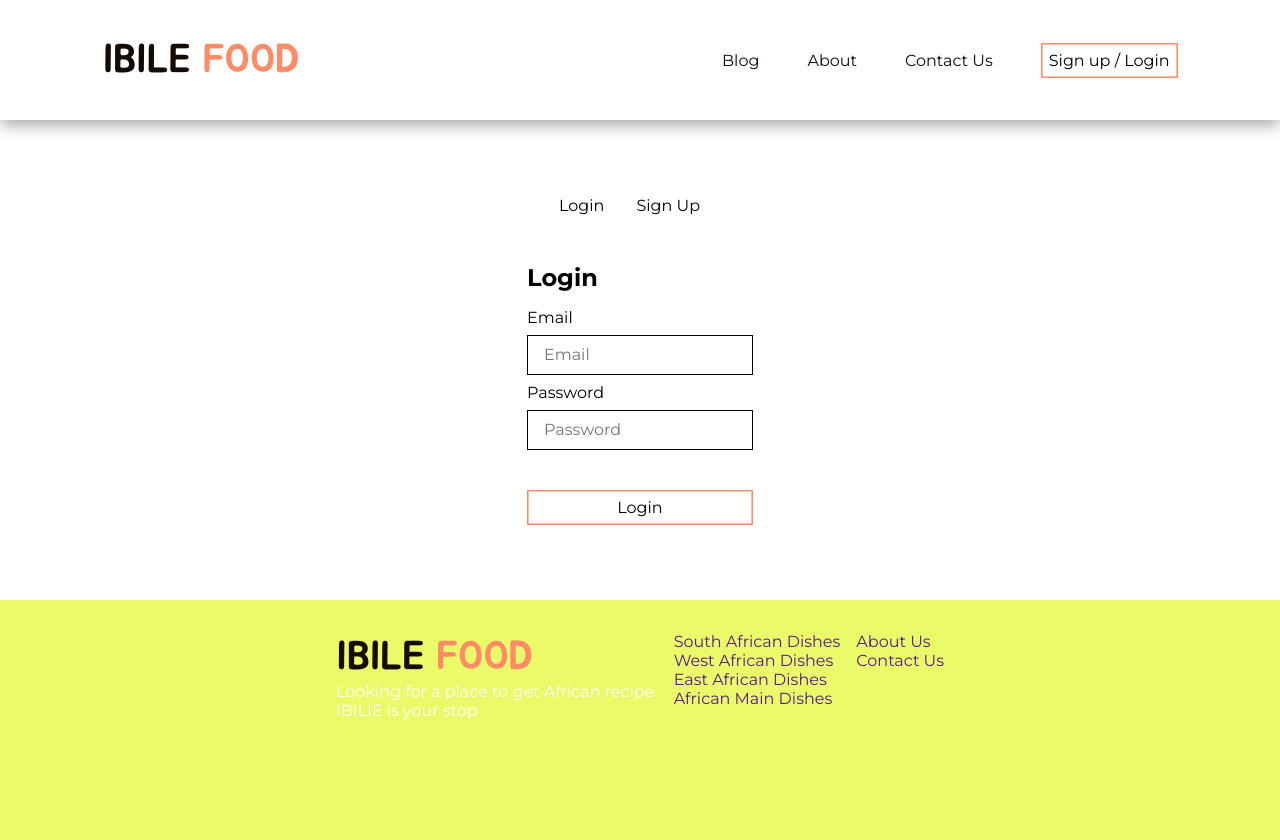
After one commit to Zulukhadeen/ibile, a PHP site: page /auth.php in a window 1280 px wide. The commit adds this page. Run offline with PHP 8.4, Linux system fonts and the light colour scheme; some libraries are stand-ins or nearby versions.

Commit message:
add login functionality

```diff
--- /dev/null
+++ b/assets/components/navbar.php
@@ -0,0 +1,22 @@
+<i class="fa-solid fa-bars btn-menu"></i>
+<nav class="menu bg-white">
+    <i class="fa-solid mg-2 fa-xmark btn-close"></i>
+    <a class="logo ff-jua " href="/">
+        <span class="text-dark"> IBILE </span> <span class="text-secondary">FOOD</span>
+    </a>
+    <div class="flex navbar">
+        <ul class="flex nav text-dark">
+            <li><a class="link" id="about" href="./about.html">Blog</a></li>
+            <li><a class="link" id="program" href="#">About</a></li>
+            <li><a class="link" id="join" href="#">Contact Us</a></li>
+        </ul>
+        <?php
+            if (isset($_SESSION['loggedIn']))  {
+                echo ' <a href="/server/auth/logout.php"> <button class="btn" type="button"> Log Out <button> </a> ';
+            } else {
+                echo ' <a href="/auth.php"><button class="btn" type="button"> Sign up / Login  </button> </a>' ;
+
+            }
+        ?>
+    </div>
+</nav>
--- a/assets/css/index.css
+++ b/assets/css/index.css
@@ -82,6 +82,9 @@ li, a {
 }
 .flex {
     display: flex;
+}
+.grid {
+    display: grid;
 }
 .flow > *:where(:not(:first-child)) {
 margin-top: var(--flow-space, 1rem);
@@ -243,7 +246,40 @@ gap: 3rem;
     background-color: var(--clr-primary);
     color: #fff;
     gap: 1rem;
+    height: 30vh;
 }
+/* Auth Page */
+.auth-wrapper {
+    height: 60vh;
+    justify-content: center;
+    align-items: center;
+}
+.tab-container {
+    padding: 1rem;
+}
+.tab-nav {
+    padding: 2rem;
+    gap: 2rem;
+}
+.content {
+    display: none;
+}
+.auth-form {
+    display: grid;
+    gap: 0.5rem;
+}
+.sign-up {
+    grid-template-columns: 1fr 1fr;
+}
+.sign-up-btn {
+    grid-column: span 2 / span 2;
+}
+.input {
+    height: 2.5rem;
+    padding-inline: 1rem;
+    border: 1px solid;
+}
+
 /* MAIN CSS - DESKTOP VIEW */
 @media (min-width: 768px) {
     .navbar {
--- /dev/null
+++ b/assets/js/main.js
@@ -0,0 +1,32 @@
+// const menuBtn = document.querySelector('.btn-menu');
+// const closeBtn = document.querySelector('.btn-close');
+// const menu = document.querySelector('.menu');
+
+// menuBtn.addEventListener('click', () => {
+//     menu.classList.add('visible');
+// });
+
+// closeBtn.addEventListener('click', () => {
+//     menu.classList.remove('visible');
+// });
+// https://www.youtube.com/watch?v=xG8W2rU-AgE
+
+$(document).ready(function() {
+    // Menu Navigation
+    $('.btn-menu').click(function () {
+        $('.menu').addClass('visible');
+    })
+    $('.btn-close').click(function () {
+        $('.menu').removeClass('visible')
+    })
+    // Auth Tab
+    $('.content:first').show()
+    $('.tab-nav li:first').addClass('active')
+    $('.tab-nav li').click(function(event) {
+        index = $(this).index();
+        $('.tab-nav li').removeClass('active');
+        $(this).addClass('active')
+        $('.content').hide()
+        $('.content').eq(index).show()
+    })
+})
--- /dev/null
+++ b/auth.php
@@ -0,0 +1,107 @@
+<?php
+    session_start();
+    require('./server/server-config.php');
+    if (isset($_SESSION['loggedIn'])) {
+        header('Location: index.php');
+    };
+?>
+<!DOCTYPE html>
+<html lang="en">
+<head>
+    <meta charset="UTF-8">
+    <meta name="viewport" content="width=device-width, initial-scale=1.0">
+    <link rel="stylesheet" href="./assets/css/index.css">
+    <title>Login-Signup | As a chef or A Foodie</title>
+</head>
+<body class="ff-montserat ">
+    <!-- Header section-->
+    <header class="container">
+        <?php
+            include('./assets/components/navbar.php')
+        ?>
+    </header>
+     <!-- Main section-->
+     <main class="auth-wrapper flex ">
+        <div class="tab-container">
+            <ul class="tab-nav flex">
+                <li class="tab-btn"> Login  </li>
+                <li class="tab-btn"> Sign Up </li>
+            </ul>
+            <div class="content-box">
+                <div class="content">
+                    <h2 class="mg-1"> Login </h2>
+                    <form class="auth-form">
+                        <label> Email </label>
+                        <input id="login-email" placeholder="Email" type="email" required class="input" />
+                        <label> Password </label>
+                        <input id="login-password" placeholder="Password" required type="password" class="input" />
+                        <button type="button" id="login" class="btn mg-2"> Login </button>
+                    </form>
+                </div>
+                <div class="content">
+                    <h2 class="mg-1"> Sign Up </h2>
+                    <form class="auth-form sign-up">
+                        <div class="grid">
+                            <label> First Name</label>
+                            <input type="text" required placeholder="firstname" class="input"/>
+                        </div>
+                        <div class="grid">
+                            <label> Last Name</label>
+                            <input placeholder="lastname" required class="input"/>
+                        </div>
+                        <div class="grid">
+                            <label> Email</label>
+                            <input placeholder="Email" type="email" class="input" />
+                        </div>
+                        <fieldset>
+                            <legend> Select a User Type</legend>
+                            <div>
+                                <input type="radio" name="userType" value="foodie" checked/>
+                                <label> Foodie </label>
+                            </div>
+                            <div>
+                                <input type="radio" name="userType" value="cook" />
+                                <label> Cook </label>
+                            </div>
+                        </fieldset>
+                        <div class="grid">
+                            <label> Password </label>
+                        <input placeholder="pasword" type="password" class="input" />
+                        </div>
+                        <div class="grid">
+                            <label> Confirm Password </label>
+                            <input placeholder="Confirm password" type="password" class="input" />
+                        </div>
+                        <button type="button" id="sign-up-btn" class="btn mg-2 sign-up-btn"> Sign up </button>
+                    </form>
+                </div>
+            </div>
+        </div>
+    </main>
+    <!-- Footer Section -->
+    <footer class="flex footer ">
+        <!-- <div class="max-w-screen-xl px-4 py-12 mx-auto space-y-8 overflow-hidden sm:px-6 lg:px-8"> -->
+            <div class="">
+                <a class="logo ff-jua " href="./index.html">
+                    <span class="text-dark"> IBILE </span> <span class="text-secondary">FOOD</span>
+                </a>
+                <p> Looking for a place to get African recipe. <br /> IBILIE is your stop </p>
+            </div>
+            <div>
+                <li> <a href=""> South African Dishes</a> </li>
+                <li> <a href=""> West African Dishes</a> </li>
+                <li> <a href=""> East African Dishes</a> </li>
+                <li> <a href=""> African Main Dishes</a> </li>
+
+            </div>
+            <div>
+                <li> <a href=""> About Us</a> </li>
+                <li> <a href=""> Contact Us</a> </li>
+            </div>
+    </footer>
+    <script src="https://kit.fontawesome.com/79a71d8460.js" crossorigin="anonymous"></script>
+    <script src="https://code.jquery.com/jquery-3.7.1.min.js" integrity="sha256-/JqT3SQfawRcv/BIHPThkBvs0OEvtFFmqPF/lYI/Cxo=" crossorigin="anonymous"></script>
+    <script src="./assets/js/main.js"></script>
+    <script src="./server/auth/auth.js"></script>
+</body>
+</html>
--- a/server/auth/auth.js
+++ b/server/auth/auth.js
@@ -0,0 +1,28 @@
+$(document).ready(function() {
+    $("#login").on('click', function() {
+        var email = $("#login-email").val();
+        var password = $("#login-password").val();
+
+        if (email == "" || password == "") {
+            alert('Please check your inputs');
+        } else {
+            $.ajax({
+                url: '/server/auth/auth.php',
+                method: 'POST',
+                data: {
+                    login: 1,
+                    email: email,
+                    password: password
+                },
+                success: function(response) {
+                    console.log(response);
+                    if (response == 'success') {
+                        window.location.href = '/dashboard.php';
+                    }
+                },
+                dataType: 'text'
+            })
+        }
+
+    })
+})
--- a/server/index/index.php
+++ /dev/null
@@ -1,6 +0,0 @@
-<?php
-header("Content-Type: application/json");
-if (isset($_GET["count"])){
-    echo json_encode(["count" => 'hello']);
-}
-?>
--- /dev/null
+++ b/server/server-config.php
@@ -0,0 +1,17 @@
+<?php
+session_start();
+
+$config = parse_ini_file(__DIR__. "/config.ini");
+
+$connection = new mysqli(
+    $config["server"],
+    $config["user"],
+    $config["password"],
+    $config["name"]
+);
+
+if(!$connection) {
+    die("Database server error".mysqli_connect_error());
+};
+
+?>
```
Also changed, not shown: assets/components/footer.php (added, +21 -0 lines), auth.html (deleted, +0 -53 lines), dashboard.php (added, +11 -0 lines), index.php (+11 -40 lines), server/auth/auth.php (+24 -0 lines), server/auth/logout.php (added, +7 -0 lines), server/index/index.js (deleted, +0 -16 lines), server/schema.sql (added, +11 -0 lines), 1 other file.
